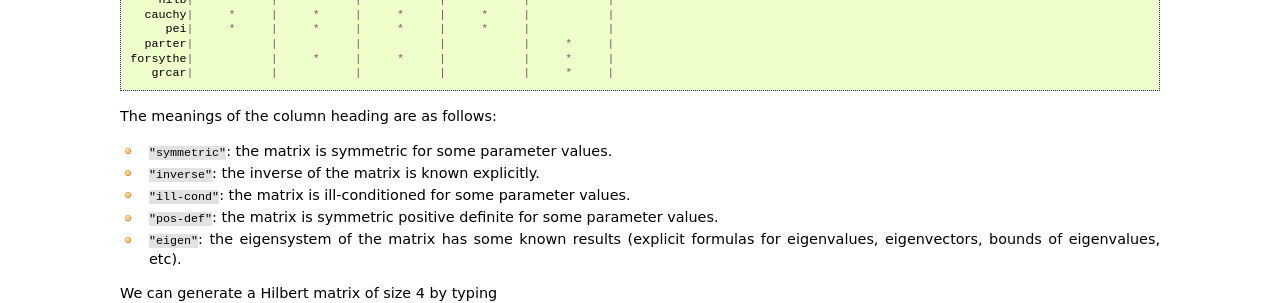
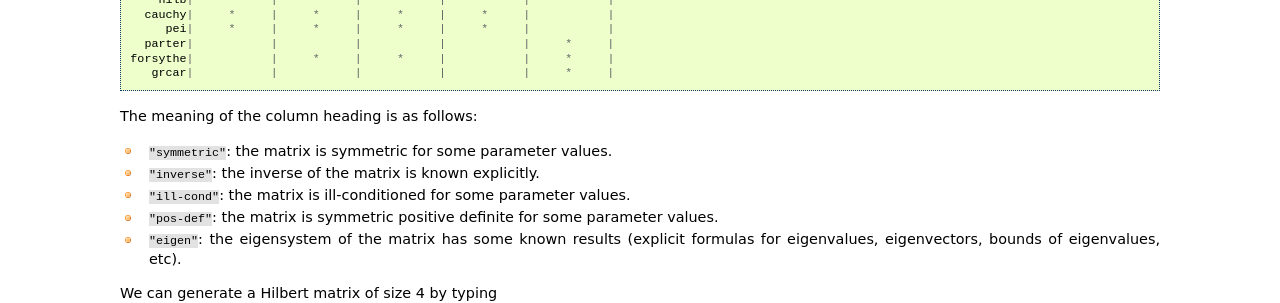
Before and after one commit to JuliaLinearAlgebra/MatrixDepot.jl, a Sphinx documentation site: the page built from doc/examples.rst, in a window 1280 px wide and 900 px high, scrolled down 437 px. Shown: the part 152-455 px from the top of the window. Built offline with Sphinx 7.4.7, drawn with Linux system fonts in a browser that asks for light colours.

Commit message:
minor change of examples

```diff
--- a/doc/examples.rst
+++ b/doc/examples.rst
@@ -41,7 +41,7 @@ To see all the matrices in the collection, type
          grcar|           |           |           |           |     *     |
 
 
-The meanings of the column heading are as follows:
+The meaning of the column heading is as follows:
 
 -  ``"symmetric"``: the matrix is symmetric for some parameter values.
 
```
